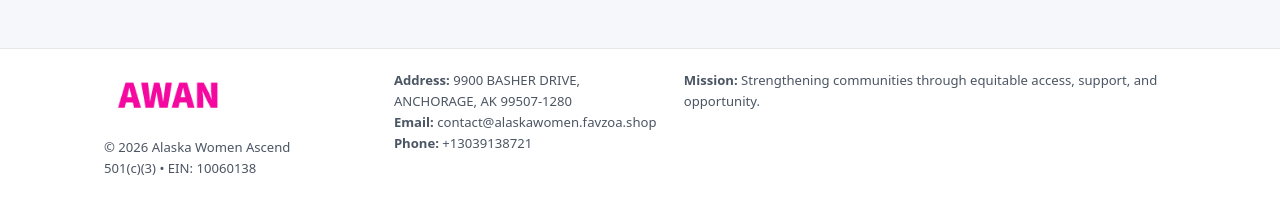
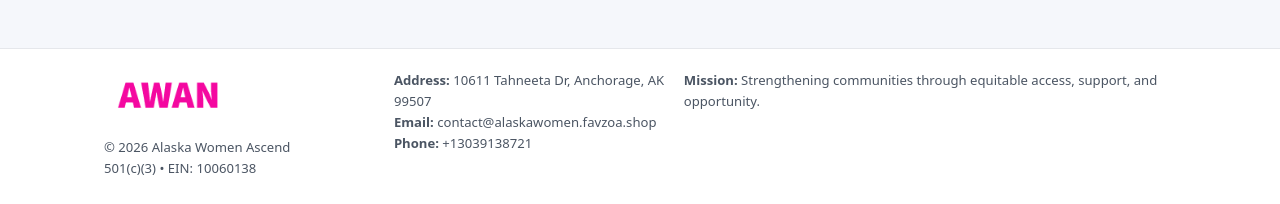
Before and after one commit to thuanbg111/alaska-women-ascend-0138, a plain HTML site: page index.html in a window 1280 px wide. Shown: the part 1323-1527 px from the top of the page. Drawn offline with Linux system fonts and the light colour scheme.

Commit message:
Safe replace address only

```diff
--- a/index.html
+++ b/index.html
@@ -11,7 +11,7 @@
 <meta name="data-name" content="Alaska Women Ascend">
 <meta name="data-email" content="contact@alaskawomen.favzoa.shop">
 <meta name="data-phone" content="+13039138721">
-<meta name="data-address" content="9900 BASHER DRIVE, ANCHORAGE, AK 99507-1280">
+<meta name="data-address10611 Tahneeta Dr, Anchorage, AK 99507">
 <meta name="data-map" content="9900+BASHER+DRIVE,+ANCHORAGE,+AK+99507-1280">
   <meta name="description" content="We are a 501(c)(3) organization advancing community services, education, and direct relief through transparent programs, local partnerships, and measurable outcomes.">
 </head>
@@ -103,7 +103,7 @@
       <div class="small">© <span id="year"></span> Alaska Women Ascend</div>
       <div class="small">501(c)(3) • EIN: 10060138</div>
     </div>
-    <div><div class="small"><strong>Address:</strong> 9900 BASHER DRIVE, ANCHORAGE, AK 99507-1280</div><div class="small"><strong>Email:</strong> contact@alaskawomen.favzoa.shop</div><div class="small"><strong>Phone:</strong> +13039138721</div></div>
+    <div><div class="small"><strong>Address:</strong> 10611 Tahneeta Dr, Anchorage, AK 99507</div><div class="small"><strong>Email:</strong> contact@alaskawomen.favzoa.shop</div><div class="small"><strong>Phone:</strong> +13039138721</div></div>
     <div><div class="small"><strong>Mission:</strong> Strengthening communities through equitable access, support, and opportunity.</div></div>
   </div>
 </footer>
```
